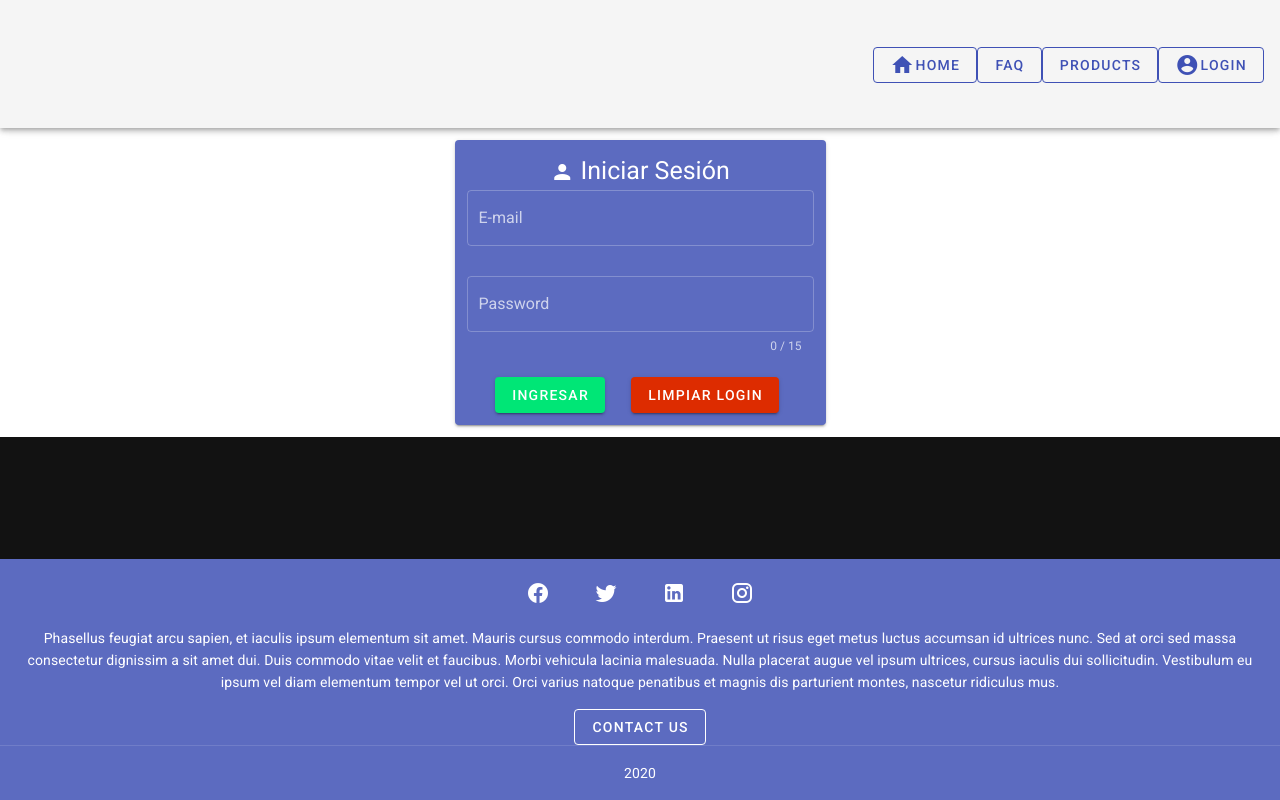
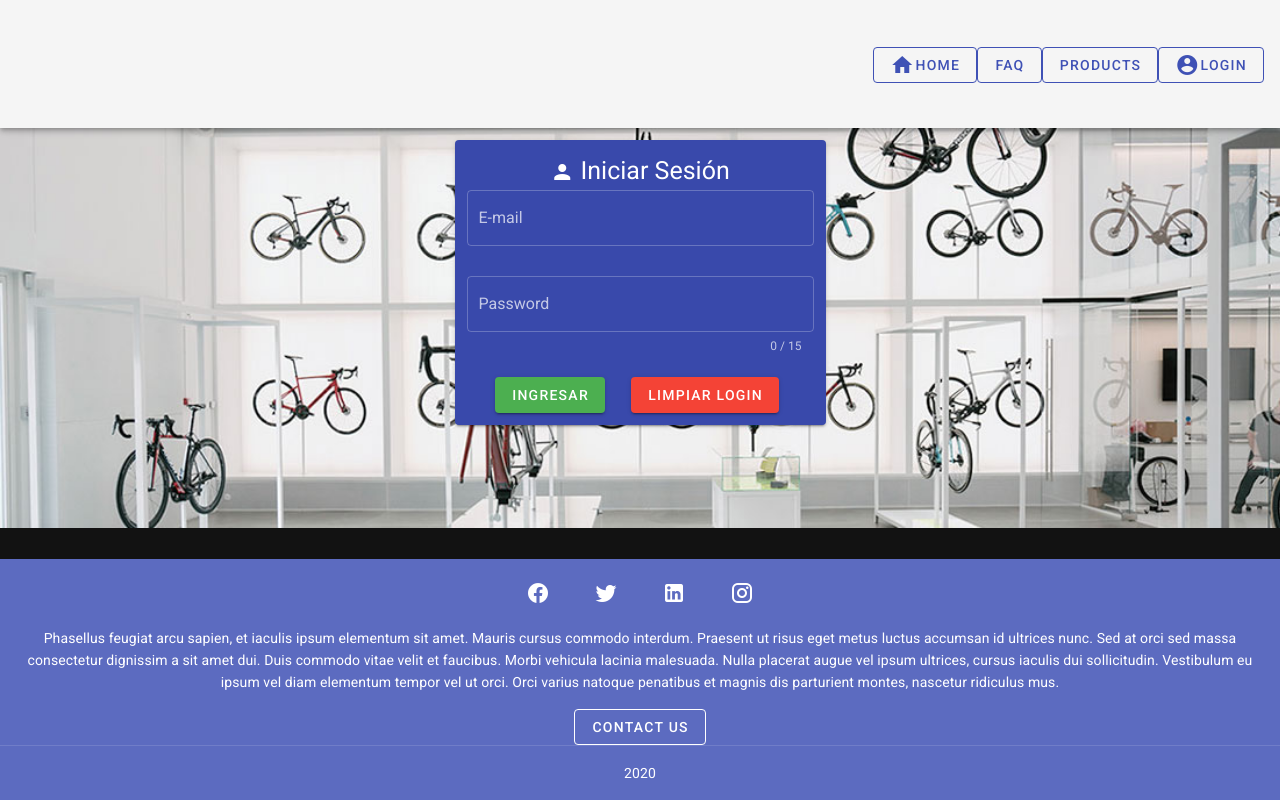
Before and after one commit to BrayanRinconMendoza/web-store, a Nuxt app: page /login in a window 1280 px wide. Built offline with nearby package versions, Linux system fonts and the light colour scheme.

Commit message:
background images login

```diff
--- a/pages/login.vue
+++ b/pages/login.vue
@@ -4,7 +4,7 @@
             <v-row>
                 <div class="col-lg-4"></div>
                 <div class="col-lg-4">
-                    <v-card color="indigo lighten-1 text-center">
+                    <v-card color="indigo darken-1 text-center">
                         <v-container>
                             <span class="login-tag">
                                 <v-icon>mdi-account</v-icon>
@@ -35,12 +35,12 @@
                                 <div class="buttons-form">
                                     <v-btn
                                         :disabled="!valid"
-                                        color="success"
+                                        color="green"
                                         class="mr-4 button-validate"
                                         @click="validate"
                                     >Ingresar</v-btn>
                                     <v-btn
-                                        color="error"
+                                        color="red"
                                         class="mr-4 button-reset"
                                         @click="reset"
                                     >Limpiar Login</v-btn>
@@ -83,6 +83,9 @@
 
 <style lang="scss">
     .login-section {
+        background-image: url("/fondo_3.jpeg");
+        background-size: cover;
+        height: 400px;
         background-color: white;
         .login-tag {
             font-size: 25px;
```
Also changed, not shown: static/fondo_2.jpeg (added), static/fondo_3.jpeg (added).
